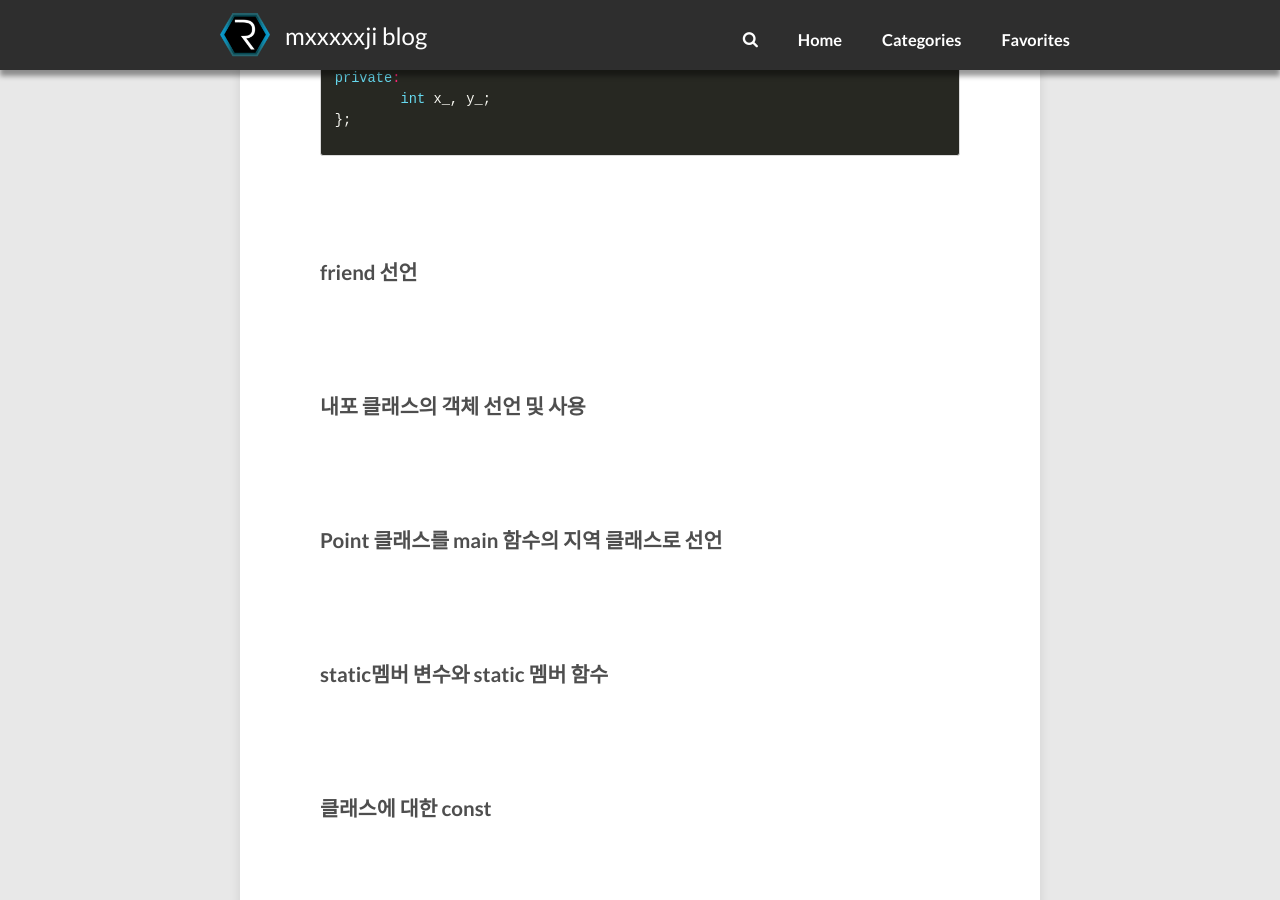
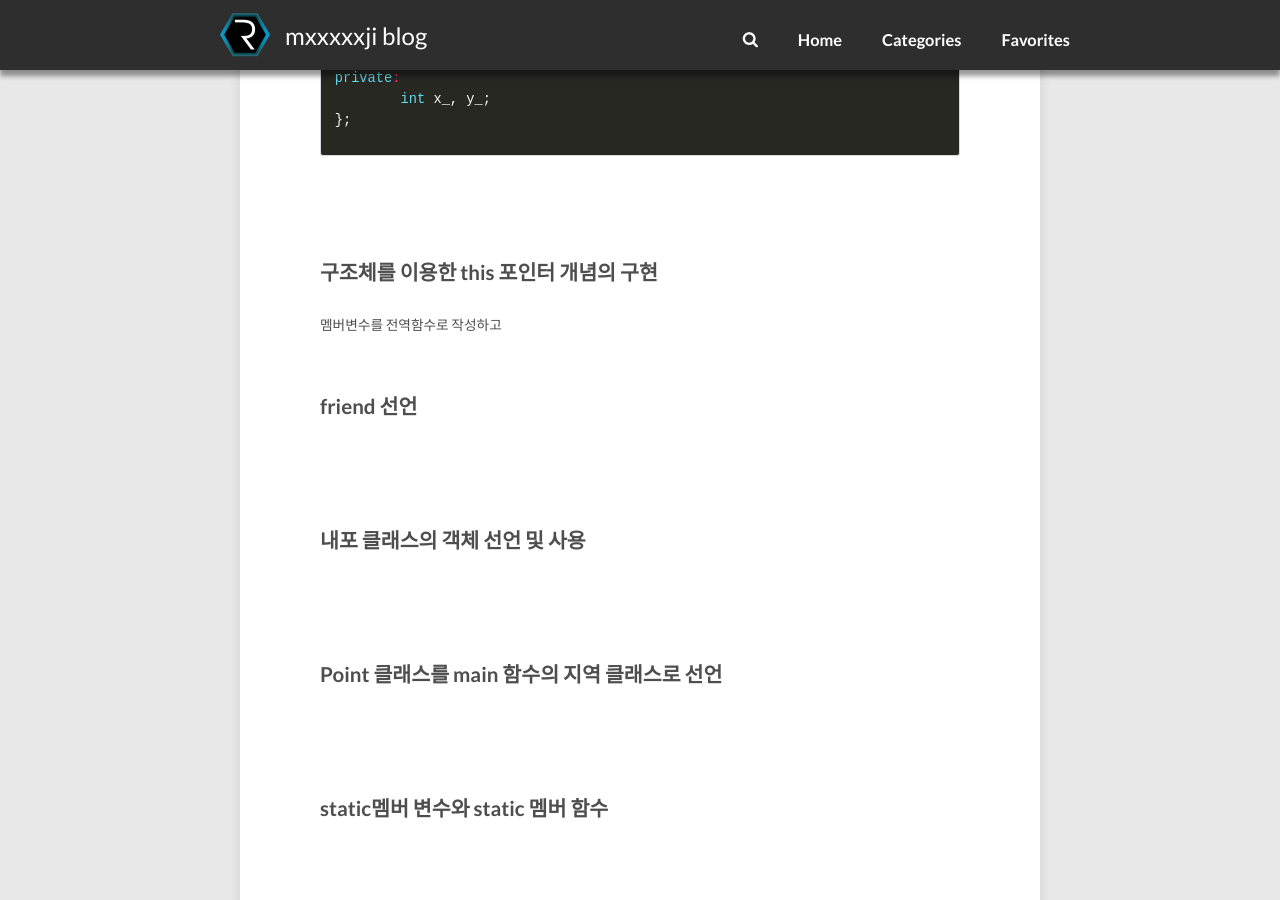
Before and after one commit to mxxxxxji/Mxxxxxji.github.io, a Jekyll site: the page built from _posts/2020-03-13-C++-21.클래스의 활용-post.md, in a window 1280 px wide and 900 px high, scrolled down 6897 px. Built offline with Jekyll 4.4.1, drawn with Linux system fonts in a browser that asks for light colours; nearby versions of some CDN libraries; comment, search, counter and statistics services are not loaded.

Commit message:
Update 2020-03-13-C++-21.클래스의 활용-post.md

```diff
--- a/_posts/2020-03-13-C++-21.클래스의 활용-post.md
+++ b/_posts/2020-03-13-C++-21.클래스의 활용-post.md
@@ -250,6 +250,11 @@ private:
 <br/>
 <br/>
 
+## 구조체를 이용한 this 포인터 개념의 구현
+멤버변수를 전역함수로 작성하고
+<br/>
+<br/>
+
 ## friend 선언
 <br/>
 <br/>
```
